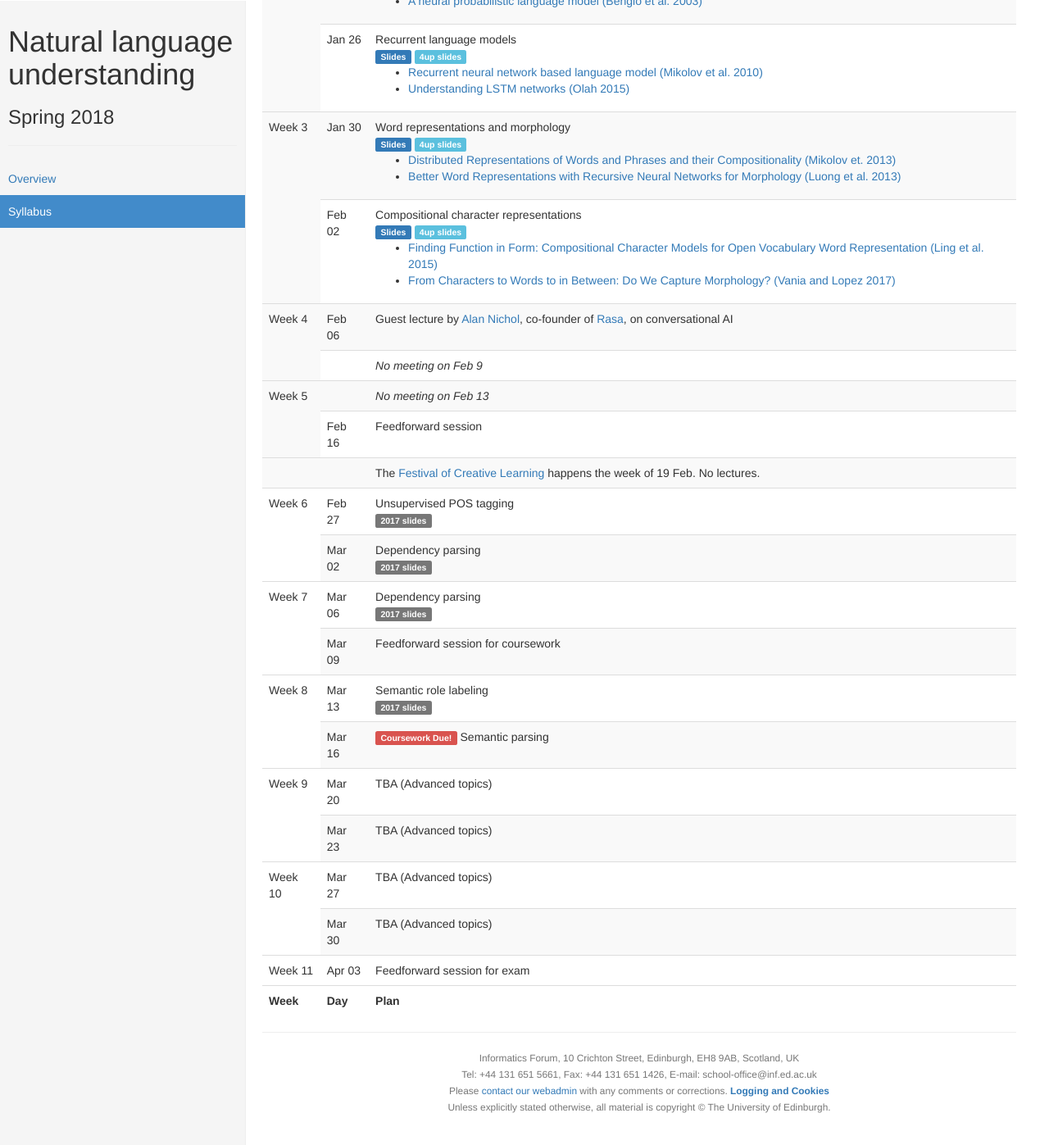
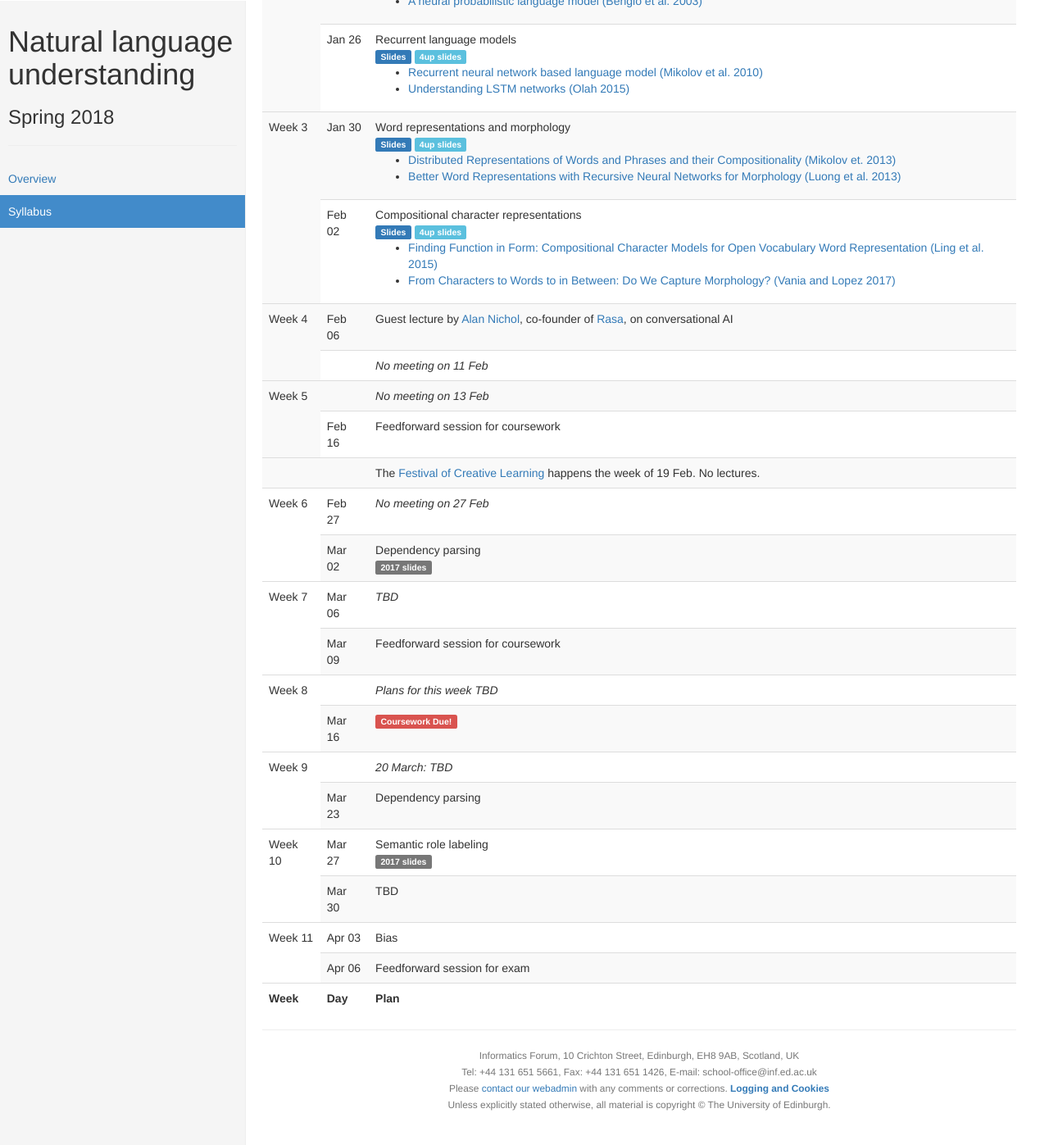
Before and after one commit to alopez/nlu-class, a Jekyll site: the page built from syllabus.md, in a window 1280 px wide and 1400 px high, scrolled down 461 px. Shown: the top 1397 px of the window at 82% size. Built offline with Jekyll 4.4.1, drawn with Linux system fonts in a browser that asks for light colours.

Commit message:
Update schedule

```diff
--- a/_data/syllabus.yaml
+++ b/_data/syllabus.yaml
@@ -73,15 +73,15 @@
       type: lecture
   - date: ""
     header:
-    - title: '<i>No meeting on Feb 9</i>'
+    - title: '<i>No meeting on 11 Feb</i>'
 - name: Week 5
   plan:
   - date: ""
     header:
-    - title: "<i>No meeting on Feb 13</i>"
+    - title: "<i>No meeting on 13 Feb</i>"
   - date: 2018-02-16
     header:
-    - title: "Feedforward session"
+    - title: "Feedforward session for coursework"
       type: lecture
     items:
 - plan:
@@ -91,9 +91,7 @@
   plan:
   - date: 2018-02-27
     header:
-    - title: "Unsupervised POS tagging"
-      type: lecture
-      oldslides: assets/slides/2017/nlu_l11_unsuptag2.pdf
+    - title: "<i>No meeting on 27 Feb</i>"
     items:
   - date: 2018-03-02
     header:
@@ -104,41 +102,39 @@
   plan:
   - date: 2018-03-06
     header:
-    - title: "Dependency parsing"
-      type: lecture
-      oldslides: assets/slides/2017/nlu_l09_depparsing2.pdf
+    - title: "<i>TBD</i>"
   - date: 2018-03-09
     header:
     - title: "Feedforward session for coursework"
 - name: Week 8
   plan:
-  - date: 2018-03-13
-    header:
-    - title: "Semantic role labeling"
+  - header:
+    - title: "<i>Plans for this week TBD</i>"
       type: lecture
-      oldslides: assets/slides/2017/nlu_l14_srl.pdf
   - date: 2018-03-16
     header:
-    - title: "Semantic parsing"
-      type: coursework
+    - type: coursework
 - name: Week 9
   plan:
-  - date: 2018-03-20
-    header:
-    - title: "TBA (Advanced topics)"
+  - header:
+    - title: "<i>20 March: TBD</i>"
   - date: 2018-03-23
     header:
-    - title: "TBA (Advanced topics)"
+    - title: "Dependency parsing"
 - name: Week 10
   plan:
   - date: 2018-03-27
     header:
-    - title: "TBA (Advanced topics)"
+    - title: "Semantic role labeling"
+      oldslides: assets/slides/2017/nlu_l14_srl.pdf
   - date: 2018-03-30
     header:
-    - title: "TBA (Advanced topics)"
+    - title: "TBD"
 - name: Week 11
   plan:
   - date: 2018-04-03
     header:
+    - title: "Bias"
+  - date: 2018-04-06
+    header:
     - title: "Feedforward session for exam"
```
